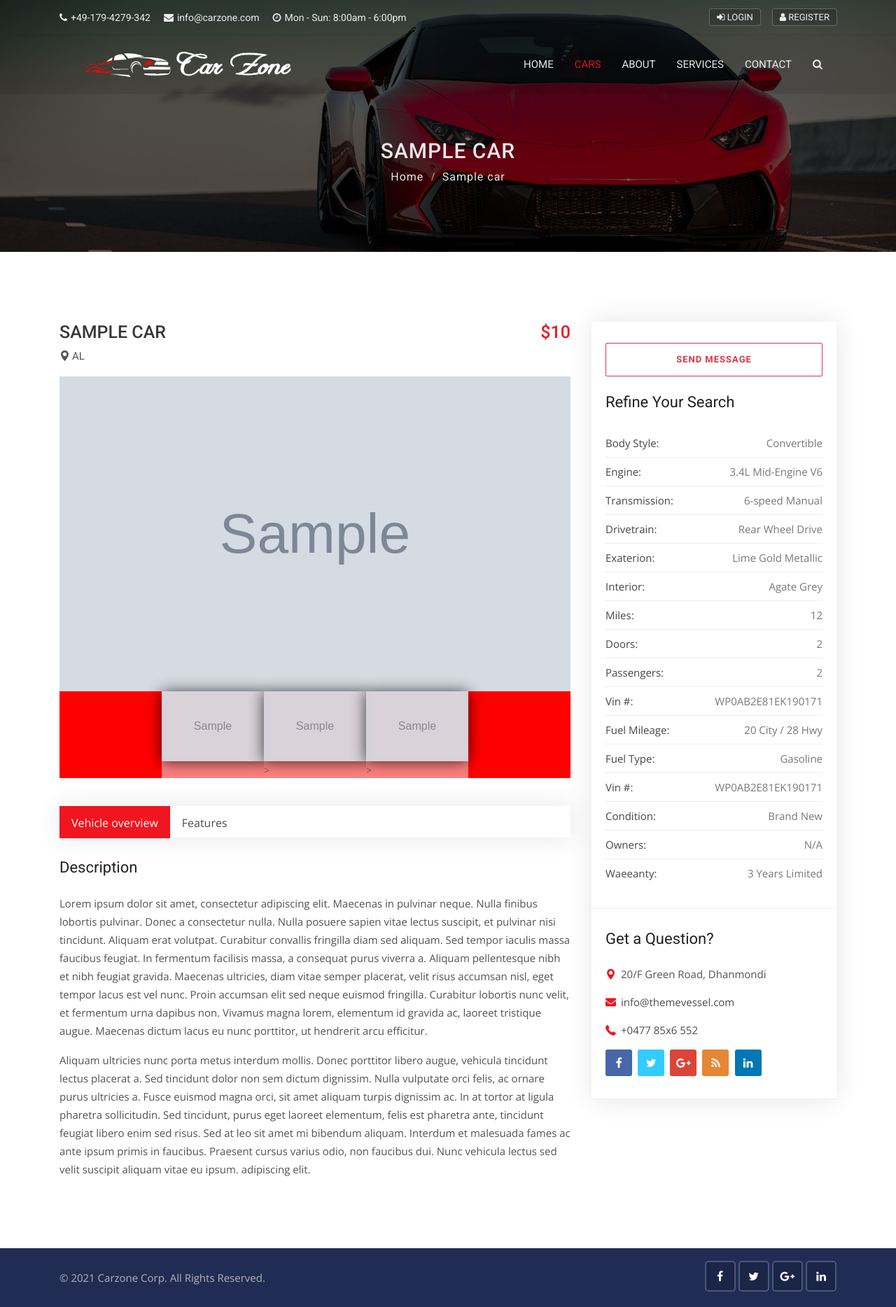
After one commit to learninguser/django-training, a Django app: page /cars/1 in a window 1280 px wide. The commit adds this page. Shown: the whole page at 70% size. Run offline with Django 3.2, Linux system fonts and the light colour scheme; tables that the repository leaves empty hold one stand-in row (values such as "Sample post"); grey boxes marked "Sample" are stand-in pictures; some libraries are stand-ins or nearby versions.

Commit message:
added car_detail and made connections with home

```diff
--- a/cars/urls.py
+++ b/cars/urls.py
@@ -3,4 +3,5 @@ from . import views
 
 urlpatterns = [
     path('', views.cars, name = 'cars'),
+    path('<int:id>', views.car_detail, name="car_detail"),
 ]
--- a/cars/views.py
+++ b/cars/views.py
@@ -1,5 +1,13 @@
-from django.shortcuts import render
+from django.shortcuts import render, get_object_or_404
+from .models import Car
 
 # Create your views here.
 def cars(request):
     return render(request, 'cars/cars.html')
+
+def car_detail(request, id):
+    single_car = get_object_or_404(Car, pk=id)
+    context = {
+        'single_car': single_car,
+    }
+    return render(request, 'cars/car_detail.html', context=context)
--- /dev/null
+++ b/templates/cars/car_detail.html
@@ -0,0 +1,426 @@
+{% extends 'base.html' %}
+{% block content %}
+{% load static %}
+{% load humanize %}
+<!-- Sub banner start -->
+<div class="sub-banner overview-bgi">
+    <div class="container breadcrumb-area">
+        <div class="breadcrumb-areas">
+            <h1>{{ single_car.car_title }}</h1>
+            <ul class="breadcrumbs">
+                <li><a href="index.html">Home</a></li>
+                <li class="active">{{ single_car.car_title }}</li>
+            </ul>
+        </div>
+    </div>
+</div>
+<!-- Sub Banner end -->
+
+<!-- Car details page start -->
+<div class="car-details-page content-area-6">
+    <div class="container">
+        <div class="row">
+            <div class="col-lg-8 col-md-12 col-xs-12">
+                <div class="car-details-section">
+                    <!-- Heading start -->
+                    <div class="heading-car clearfix">
+                        <div class="pull-left">
+                            <h3>{{ single_car.car_title }}</h3>
+                            <h6>
+                                <i class="flaticon-pin"></i>{{ single_car.state }}
+                            </h6>
+                        </div>
+                        <div class="pull-right">
+                            <h3><span>${{ single_car.price | intcomma }}</span></h3>
+                        </div>
+                    </div>
+                    <div id="carDetailsSlider" class="carousel car-details-sliders slide mb-40">
+                        <!-- main slider carousel items -->
+                        <div class="carousel-inner">
+                            <div class="active item carousel-item" data-slide-number="0">
+                                <img src="{{ single_car.car_photo.url }}" class="img-fluid" alt="slider-car" style="min-height: 450px; max-height: 450px;">
+                            </div>
+                            {% if single_car.car_photo1 %}
+                            <div class="item carousel-item" data-slide-number="1">
+                                <img src="{{ single_car.car_photo1.url }}" class="img-fluid" alt="slider-car" style="min-height: 450px; max-height: 450px;">
+                            </div>
+                            {% endif %}
+                            {% if single_car.car_photo2 %}
+                            <div class="item carousel-item" data-slide-number="2">
+                                <img src="{{ single_car.car_photo2.url }}" class="img-fluid" alt="slider-car" style="min-height: 450px; max-height: 450px;">
+                            </div>
+                            {% endif %}
+                            {% if single_car.car_photo3 %}
+                            <div class="item carousel-item" data-slide-number="3">
+                                <img src="{{ single_car.car_photo3.url }}" class="img-fluid" alt="slider-car" style="min-height: 450px; max-height: 450px;">
+                            </div>
+                            {% endif %}
+                        </div>
+                        <!-- main slider carousel nav controls -->
+                        <div class="carousel-indicators-section clearfix">
+                            <ul class="carousel-indicators car-properties list-inline nav nav-justified">
+                                {% if single_car.car_photo1 %}
+                                <li class="list-inline-item">
+                                    <a id="carousel-selector-1" data-slide-to="1" data-target="#carDetailsSlider">
+                                        <img src="{{ single_car.car_photo1.url }}" class="img-fluid" alt="small-car" style="min-height: 100px; max-height: 100px;">
+                                    </a>
+                                </li>
+                                {% endif %}
+                                {% if single_car.car_photo2 %}
+                                <li class="list-inline-item">
+                                    <a id="carousel-selector-2" data-slide-to="2" data-target="#carDetailsSlider">
+                                        <img src="{{ single_car.car_photo2.url }}" class="img-fluid" alt="small-car" style="min-height: 100px; max-height: 100px;">>
+                                    </a>
+                                </li>
+                                {% endif %}
+                                {% if single_car.car_photo3 %}
+                                <li class="list-inline-item">
+                                    <a id="carousel-selector-3" data-slide-to="3" data-target="#carDetailsSlider">
+                                        <img src="{{ single_car.car_photo3.url }}" class="img-fluid" alt="small-car" style="min-height: 100px; max-height: 100px;">>
+                                    </a>
+                                </li>
+                                {% endif %}
+                            </ul>
+                        </div>
+                    </div>
+
+                    <!-- Tabbing box start -->
+                    <div class="tabbing tabbing-box mb-40">
+                        <ul class="nav nav-tabs" id="carTab" role="tablist">
+                            <li class="nav-item">
+                                <a class="nav-link active show" id="one-tab" data-toggle="tab" href="#one" role="tab" aria-controls="one" aria-selected="false">Vehicle overview</a>
+                            </li>
+                            <li class="nav-item">
+                                <a class="nav-link" id="two-tab" data-toggle="tab" href="#two" role="tab" aria-controls="two" aria-selected="false">Features</a>
+                            </li>
+                        </ul>
+                        <div class="tab-content" id="carTabContent">
+                            <div class="tab-pane fade active show" id="one" role="tabpanel" aria-labelledby="one-tab">
+                                <div class="car-description mb-50">
+                                    <h3 class="heading-2">
+                                        Description
+                                    </h3>
+                                    <p>Lorem ipsum dolor sit amet, consectetur adipiscing elit. Maecenas in pulvinar neque. Nulla finibus lobortis pulvinar. Donec a consectetur nulla. Nulla posuere sapien vitae lectus suscipit, et pulvinar nisi tincidunt. Aliquam erat volutpat. Curabitur convallis fringilla diam sed aliquam. Sed tempor iaculis massa faucibus feugiat. In fermentum facilisis massa, a consequat purus viverra a. Aliquam pellentesque nibh et nibh feugiat gravida. Maecenas ultricies, diam vitae semper placerat, velit risus accumsan nisl, eget tempor lacus est vel nunc. Proin accumsan elit sed neque euismod fringilla. Curabitur lobortis nunc velit, et fermentum urna dapibus non. Vivamus magna lorem, elementum id gravida ac, laoreet tristique augue. Maecenas dictum lacus eu nunc porttitor, ut hendrerit arcu efficitur.</p>
+                                    <p>Aliquam ultricies nunc porta metus interdum mollis. Donec porttitor libero augue, vehicula tincidunt lectus placerat a. Sed tincidunt dolor non sem dictum dignissim. Nulla vulputate orci felis, ac ornare purus ultricies a. Fusce euismod magna orci, sit amet aliquam turpis dignissim ac. In at tortor at ligula pharetra sollicitudin. Sed tincidunt, purus eget laoreet elementum, felis est pharetra ante, tincidunt feugiat libero enim sed risus. Sed at leo sit amet mi bibendum aliquam. Interdum et malesuada fames ac ante ipsum primis in faucibus. Praesent cursus varius odio, non faucibus dui. Nunc vehicula lectus sed velit suscipit aliquam vitae eu ipsum. adipiscing elit.</p>
+                                </div>
+                            </div>
+                            <div class="tab-pane fade" id="two" role="tabpanel" aria-labelledby="two-tab">
+                                <div class="features-info mb-50">
+                                    <h3 class="heading-2">Features</h3>
+                                    <div class="row">
+                                        <div class="col-lg-4 col-md-4 col-sm-4 col-xs-12">
+                                            <ul>
+                                                <li>
+                                                    Adaptive Cruise Control
+                                                </li>
+                                                <li>
+                                                    Airbags
+                                                </li>
+                                                <li>
+                                                    Air Conditioning
+                                                </li>
+                                                <li>
+                                                    Alarm System
+                                                </li>
+                                                <li>
+                                                    Anti-theft Protection
+                                                </li>
+                                                <li>
+                                                    Audio Interface
+                                                </li>
+                                                <li>
+                                                    Automatic Climate Control
+                                                </li>
+                                                <li>
+                                                    Automatic Headlights
+                                                </li>
+                                                <li>
+                                                    Auto Start/Stop
+                                                </li>
+                                                <li>
+                                                    Bi-Xenon Headlights
+                                                </li>
+                                                <li>
+                                                    Audio Interface
+                                                </li>
+                                                <li>
+                                                    Bluetooth Handset
+                                                </li>
+                                                <li>
+                                                    BOSE Surround Sound
+                                                </li>
+                                                <li>
+                                                    Burmester Surround Sound
+                                                </li>
+                                                <li>
+                                                    CD/DVD Autochanger
+                                                </li>
+                                            </ul>
+                                        </div>
+                                        <div class="col-lg-4 col-md-4 col-sm-4 col-xs-12">
+                                            <ul>
+                                                <li>
+                                                    CDR Audio
+                                                </li>
+                                                <li>
+                                                    Cruise Control
+                                                </li>
+                                                <li>
+                                                    Direct Fuel Injection
+                                                </li>
+                                                <li>
+                                                    Electric Parking Brake
+                                                </li>
+                                                <li>
+                                                    Floor Mats
+                                                </li>
+                                                <li>
+                                                    Garage Door Opener
+                                                </li>
+                                                <li>
+                                                    Leather Package
+                                                </li>
+                                                <li>
+                                                    Locking Rear Differential
+                                                </li>
+                                                <li>
+                                                    Luggage Compartments
+                                                </li>
+                                                <li>
+                                                    Manual Transmission
+                                                </li>
+                                                <li>
+                                                    Navigation Module
+                                                </li>
+                                                <li>
+                                                    Online Services
+                                                </li>
+                                                <li>
+                                                    ParkAssist
+                                                </li>
+                                                <li>
+                                                    Porsche Communication
+                                                </li>
+                                                <li>
+                                                    CD/DVD Autochanger
+                                                </li>
+                                            </ul>
+                                        </div>
+                                        <div class="col-lg-4 col-md-4 col-sm-4 col-xs-12">
+                                            <ul>
+                                                <li>
+                                                    Power Steering
+                                                </li>
+                                                <li>
+                                                    Reversing Camera
+                                                </li>
+                                                <li>
+                                                    Roll-over Protection
+                                                </li>
+                                                <li>
+                                                    Seat Heating
+                                                </li>
+                                                <li>
+                                                    Seat Ventilation
+                                                </li>
+                                                <li>
+                                                    Sound Package Plus
+                                                </li>
+                                                <li>
+                                                    Sport Chrono Package
+                                                </li>
+                                                <li>
+                                                    Steering Wheel Heating
+                                                </li>
+                                                <li>
+                                                    Tire Pressure Monitoring
+                                                </li>
+                                                <li>
+                                                    Universal Audio Interface
+                                                </li>
+                                                <li>
+                                                    Voice Control System
+                                                </li>
+                                                <li>
+                                                    Wind Deflector
+                                                </li>
+                                            </ul>
+                                        </div>
+                                    </div>
+                                </div>
+                            </div>
+
+                        </div>
+                    </div>
+
+
+                </div>
+            </div>
+            <div class="col-lg-4 col-md-12">
+                <div class="sidebar-right">
+                    <!-- Advanced search start -->
+                    <div class="widget advanced-search d-none-992">
+                        <button class="btn btn-outline-danger bomd btn-block btn-lg" data-toggle="modal" data-target="#inquiryModal">Send message</button>
+
+
+                        <br>
+                        <h3 class="sidebar-title">Refine Your Search</h3>
+                        <ul>
+                            <li>
+                                <span>Body Style:</span>Convertible
+                            </li>
+                            <li>
+                                <span>Engine:</span>3.4L Mid-Engine V6
+                            </li>
+                            <li>
+                                <span>Transmission:</span>6-speed Manual
+                            </li>
+                            <li>
+                                <span>Drivetrain:</span>Rear Wheel Drive
+                            </li>
+                            <li>
+                                <span>Exaterion:</span>Lime Gold Metallic
+                            </li>
+                            <li>
+                                <span>Interior:</span>Agate Grey
+                            </li>
+                            <li>
+                                <span>Miles:</span>12
+                            </li>
+                            <li>
+                                <span>Doors:</span>2
+                            </li>
+                            <li>
+                                <span>Passengers:</span>2
+                            </li>
+                            <li>
+                                <span>Vin #:</span>WP0AB2E81EK190171
+                            </li>
+                            <li>
+                                <span>Fuel Mileage:</span>20 City / 28 Hwy
+                            </li>
+                            <li>
+                                <span>Fuel Type:</span>Gasoline
+                            </li>
+                            <li>
+                                <span>Vin #:</span>WP0AB2E81EK190171
+                            </li>
+
+                            <li>
+                                <span>Condition:</span>Brand New
+                            </li>
+                            <li>
+                                <span>Owners:</span>N/A
+                            </li>
+                            <li>
+                                <span>Waeeanty:</span>3 Years Limited
+                            </li>
+                        </ul>
+                    </div>
+
+                    <!-- Inquiry Modal -->
+                    <div class="modal fade" id="inquiryModal" role="dialog">
+                      <div class="modal-dialog">
+                        <div class="modal-content">
+                          <div class="contact-dealer modal-header">
+                            <!-- <h5 class="modal-title" id="inquiryModalLabel">Contact Dealer</h5> -->
+                            <img src="img/logos/logo-black-white.png">
+                            <button type="button" class="close" data-dismiss="modal">
+                              <span>&times;</span>
+                            </button>
+                          </div>
+                          <div class="modal-body">
+                            <form action="#">
+                                <div class="form-group">
+                                  <label for="name" class="col-form-label">Hello, My Name is</label>
+                                  <div class="row">
+                                    <div class="col">
+                                      <input type="text" name="first_name" class="form-control" placeholder="First Name" required>
+                                    </div>
+                                    <div class="col">
+                                      <input type="text" name="last_name" class="form-control" placeholder="Last Name" required>
+                                    </div>
+                                  </div>
+                                </div>
+                                  <div class="form-group">
+                                      <select class="form-control" id="sel1" name="customer_need">
+                                        <option value="I'm interested in this">I'm interested in this</option>
+                                        <option value="I'd like to know your best price for this">I'd like to know your best price for this</option>
+                                        <option value="I'd like to test drive this">I'd like to test drive this</option>
+                                        <option value="I'd like a history report for this">I'd like a history report for this</option>
+                                      </select>
+                                    </div>
+
+                                <div class="form-group">
+                                  <input type="text" name="car_title" class="form-control" value="{{ single_car.car_title }}." readonly>
+                                </div>
+
+                                <div class="form-group">
+                                  <label for="name" class="col-form-label">I live in</label>
+                                  <div class="row">
+                                    <div class="col">
+                                      <input type="text" name="city" class="form-control" placeholder="City" required>
+                                    </div>
+                                    <div class="col">
+                                      <input type="text" name="state" class="form-control" placeholder="State" required>
+                                    </div>
+                                  </div>
+                                </div>
+
+                                <div class="form-group">
+                                  <div class="row">
+                                    <div class="col">
+                                        <label for="name" class="col-form-label">You can reach me by email at</label>
+                                      <input type="email" name="email" class="form-control" placeholder="Email Address" required>
+                                    </div>
+                                    <div class="col">
+                                        <label for="phone" class="col-form-label">or by phone at</label>
+                                      <input type="text" name="phone" placeholder="Phone Number (optional)" class="form-control">
+                                    </div>
+                                  </div>
+                                </div>
+
+                                <div class="form-group">
+                                  <label for="message" class="col-form-label">Add comments</label>
+                                  <textarea name="message" class="form-control" placeholder="Enter your message here (optional)"></textarea>
+                                </div>
+                                <hr>
+                                <input type="submit" value="Send" class="btn btn-block btn-danger">
+                            </form>
+                          </div>
+                        </div>
+                      </div>
+                    </div>
+                    <!-- Question start -->
+                    <div class="widget question">
+                        <h5 class="sidebar-title">Get a Question?</h5>
+                        <ul class="contact-info">
+                            <li>
+                                <i class="flaticon-pin"></i>20/F Green Road, Dhanmondi
+                            </li>
+                            <li>
+                                <i class="flaticon-mail"></i><a href="mailto:info@themevessel.com">info@themevessel.com</a>
+                            </li>
+                            <li>
+                                <i class="flaticon-phone"></i><a href="tel:+0477-85x6-552">+0477 85x6 552</a>
+                            </li>
+                        </ul>
+                        <div class="social-list clearfix">
+                            <ul>
+                                <li><a href="#" class="facebook-bg"><i class="fa fa-facebook"></i></a></li>
+                                <li><a href="#" class="twitter-bg"><i class="fa fa-twitter"></i></a></li>
+                                <li><a href="#" class="google-bg"><i class="fa fa-google-plus"></i></a></li>
+                                <li><a href="#" class="rss-bg"><i class="fa fa-rss"></i></a></li>
+                                <li><a href="#" class="linkedin-bg"><i class="fa fa-linkedin"></i></a></li>
+                            </ul>
+                        </div>
+                    </div>
+
+                </div>
+            </div>
+        </div>
+    </div>
+</div>
+<!-- Properties details page end -->
+
+{% endblock content %}
```
Also changed, not shown: templates/pages/home.html (+5 -5 lines).
